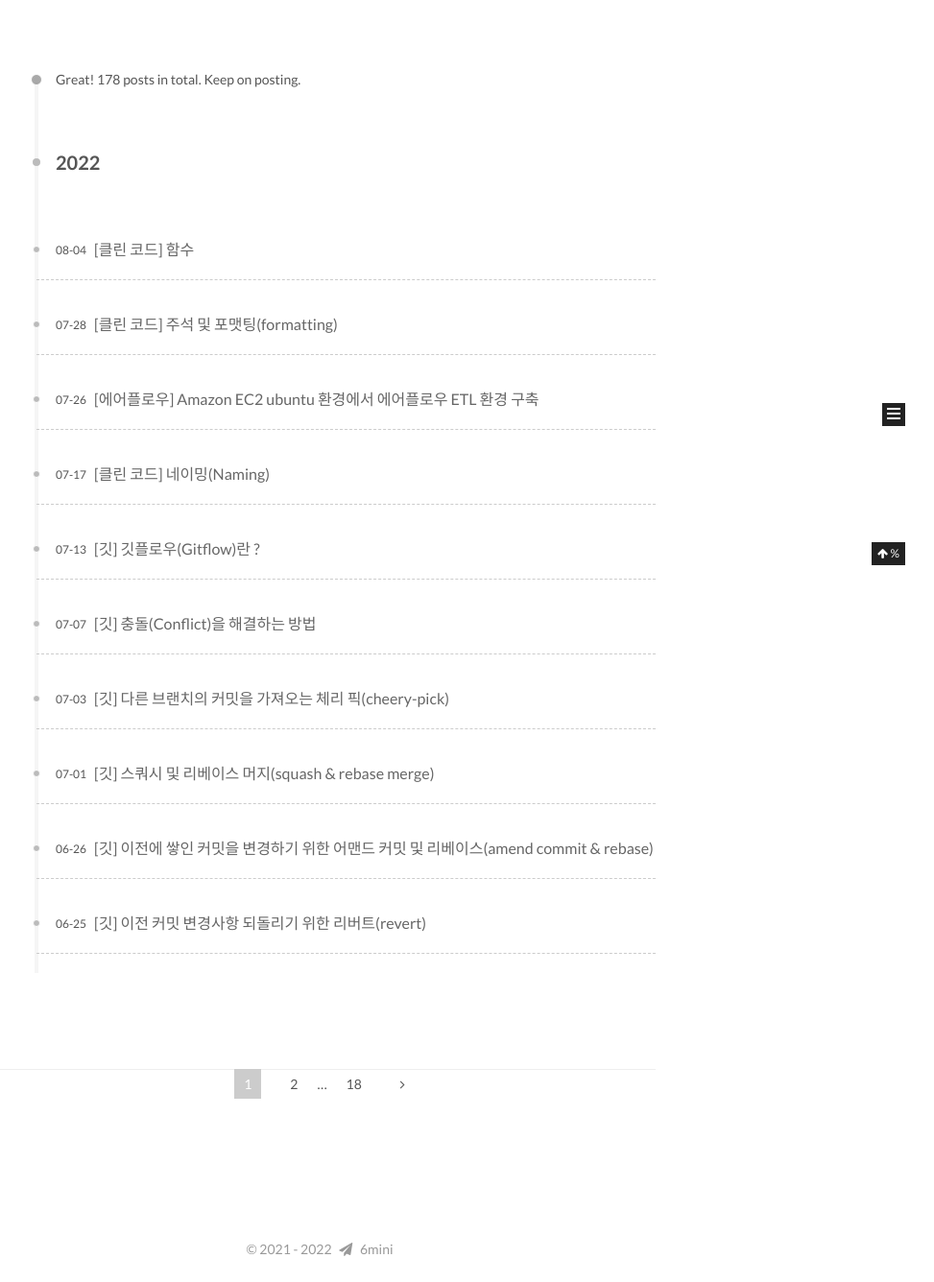
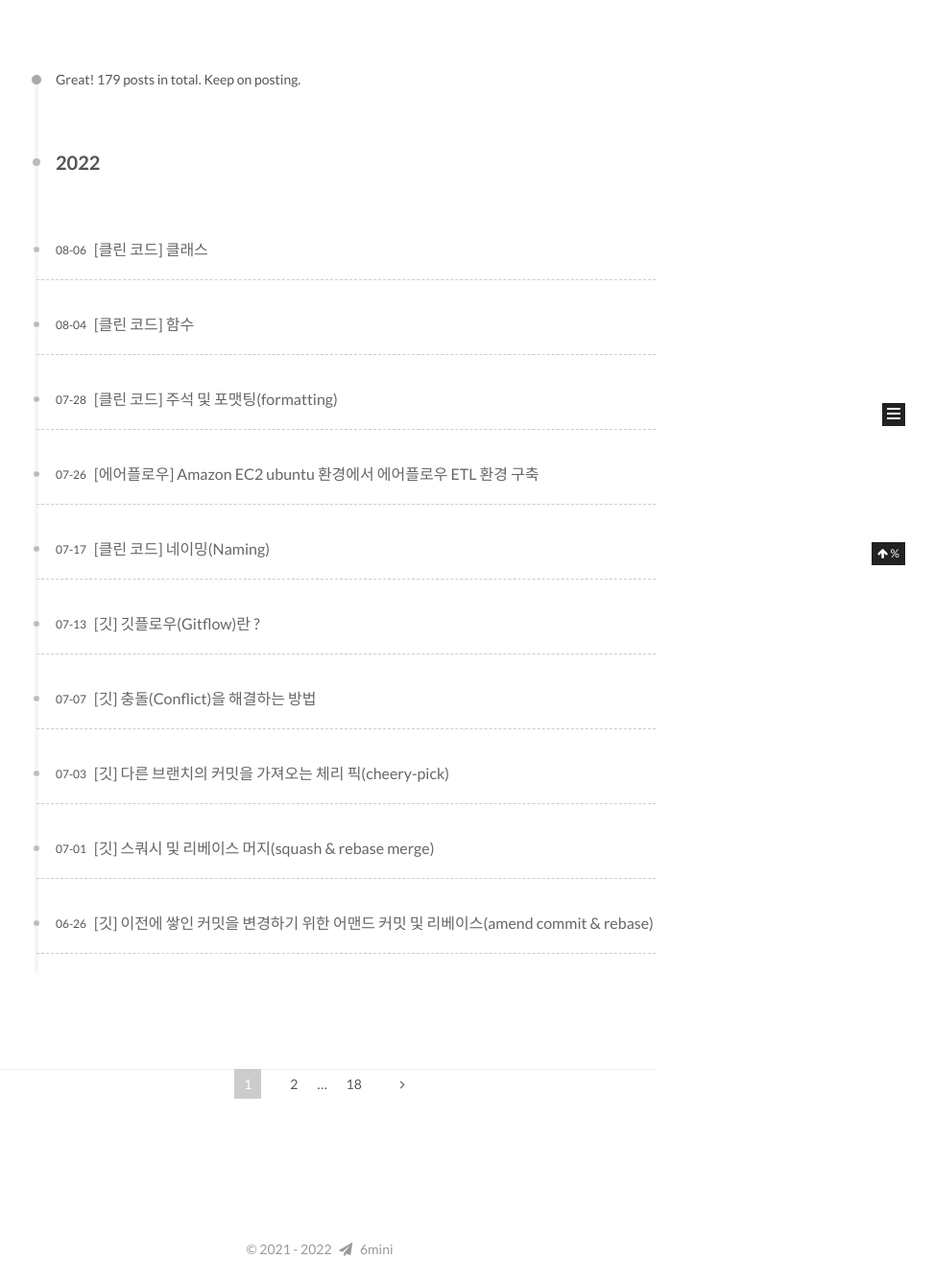
Before and after one commit to 6mini/6mini.github.io, a Jekyll site: the page built from archives/index.html, in a window 1280 px wide, cut to the strip 411-1747 px from the top of the page. Shown: the whole strip at 96% size, without its empty margins (307-1280 px from the left). Built offline with Jekyll 4.4.1, drawn with Linux system fonts in a browser that asks for light colours; part of the change alters nothing that is shown.

Commit message:
post: class

````diff
--- a/_posts/2022-08-04-function.md
+++ b/_posts/2022-08-04-function.md
@@ -1,6 +1,6 @@
 ---
 title: '[클린 코드] 함수'
-description: "파에썬에서의 깔끔한 코드를 위한 함수 설계 방법"
+description: "파이썬에서의 깔끔한 코드를 위한 함수 설계 방법"
 categories:
  - Clean Code
 tags: [클린 코드]
--- /dev/null
+++ b/_posts/2022-08-06-class.md
@@ -0,0 +1,165 @@
+---
+title: '[클린 코드] 클래스'
+description: "파이썬에서의 깔끔한 코드를 위한 클래스 설계 방법"
+categories:
+ - Clean Code
+tags: [클린 코드]
+---
+
+# SRP(단일 책임 원칙)
+- 하나의 클래스는 하나의 책임만 가지도록 한다.
+
+## as-is
+
+```py
+# Store가 많은 역할을 혼자서 수행
+class Store:
+    def communicate_user(self):
+        ...
+    def manage_products(self):
+        ...
+    def manage_money(self):
+        ...
+```
+
+## to-be
+
+```py
+# 책임을 나눠서 Manger 클래스에게 책임 전가
+
+class CounterManager:
+    def communicate_user(self):
+        ...
+
+class ProductManager:
+    def manage_products(self):
+        ...
+
+class Owner:
+    def manage_money(self):
+        ...
+
+class Store:
+    def __init__(self, counter_manager: CounterManager, product_manager: ProductManager, owner: Owner):
+        self.counter_manager = counter_manager
+        self.product_manager = product_manager
+        self.owner = owner
+
+    def sell_product(self):
+        self.counter_manager.communicate_user()
+        ...
+    def manage_products(self):
+        ...
+```
+
+# 응집도
+- 응집도는 클래스의 변수와 메서드들이 얼마나 유기적으로 엮여있냐를 나타내는 지표이다.
+    - 응집도가 높을수록 클래스의 메서드들은 인스턴스 변수들을 많이 사용한다.
+    - 응집도가 낮을수록 클래스의 메서드들은 인스턴스 변수들을 적게 혹은 사용하지 않는다.
+
+## as-is
+
+```py
+class LowCohesion:
+    def __init__(self):
+        self.a = ...
+        self.b = ...
+        self.c = ...
+
+    def process_a(self):
+        print(self.a)
+
+    def process_b(self):
+        print(self.b)
+
+    def process_c(self):
+        print(self.c)
+```
+
+## to-be
+
+```py
+class HighCohesion:
+    def __init__(self):
+        self.abc = ...
+
+    def process_a(self):
+        self.abc.process_a()
+
+    def process_b(self):
+        self.abc.process_b()
+
+    def process_c(self):
+        self.abc.process_c()
+```
+
+# 변경하기 용이하게
+- 새 기능을 수정하거나 기존 기능을 변경할 때, 코드의 변경을 최소화하는 게 중요하다.
+- 일반적으로 클래스(객체)는 구현(Concrete)과 추상(Abstract)으로 나뉘게 된다.
+- 구현에는 실제 동작하는 구체적인 코드가, 추상은 인터페이스나 추상 클래스처럼 기능을 개념화한 코드가 들어간다.
+- 일반적으로 변경하기 쉽게 설계하기 위해선 추상화를 해두고 구체 클래스에 의존하지 않고 추상 클래스(인터페이스)에 의존하도록 코드를 짜는 것이 중요하다.
+
+## as-is
+
+```py
+class Developer:
+    def coding(self):
+        print("코딩을 합니다")
+
+class Designer:
+    def design(self):
+        print("디자인을 합니다")
+
+class Analyst:
+    def analyze(self):
+        print("분석을 합니다")
+
+class Company:
+    def __init__(self, employees): #구체 클래스에 의존한다.
+        self.employees = employees
+
+    # employee가 다양해질수록 코드를 계속 변경해야 한다.
+    def make_work(self):
+        for employee in self.employees:
+            if isinstance(employee, Developer):
+                employee.coding()
+            elif isinstance(employee, Designer):
+                employee.design()
+            elif isinstance(employee, Analyst):
+                employee.analyze()
+```
+
+## to-be
+
+```py
+class Employee(metaclass=abc.ABCMeta):
+    @abc.abstractmethod
+    def work(self):
+        ...
+
+class Developer(Employee):
+    def work(self):
+        print("코딩을 합니다")
+
+class Designer(Employee):
+    def work(self):
+        print("디자인을 합니다")
+
+class Analyst(Employee):
+    def work(self):
+        print("분석을 합니다")
+
+# 상속을 통해 쉽게 구현이 가능함 -> 확장에 열려있다.
+class Manager(Employee):
+    def work(self):
+		print("매니징을 합니다")
+
+class Company:
+    def __init__(self, employees: List[Employee]): # 추상 클래스에 의존한다.
+        self.employees = employees
+
+    # employee가 늘어나더라도 변경에는 닫혀있다.
+    def make_work(self):
+        for employee in self.employees:
+            employee.work()
+```
````
